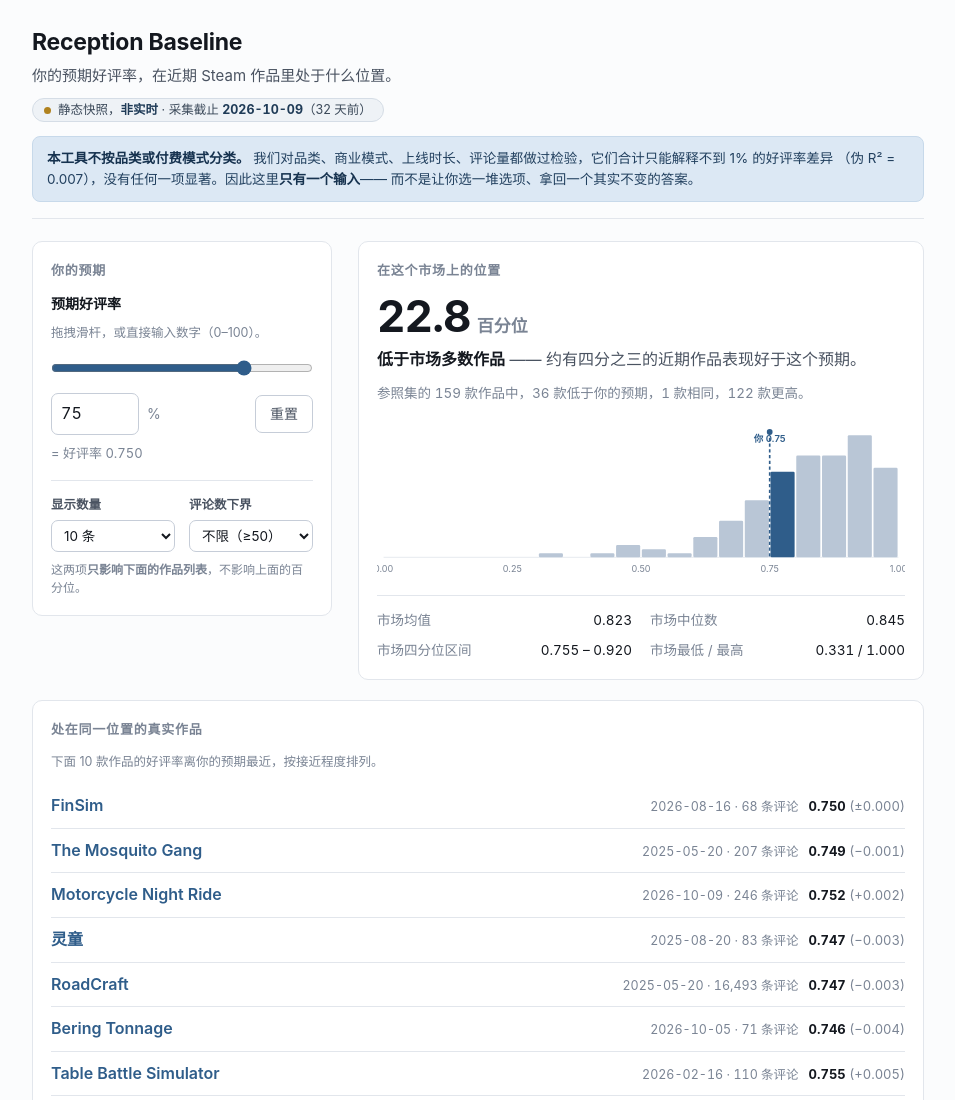
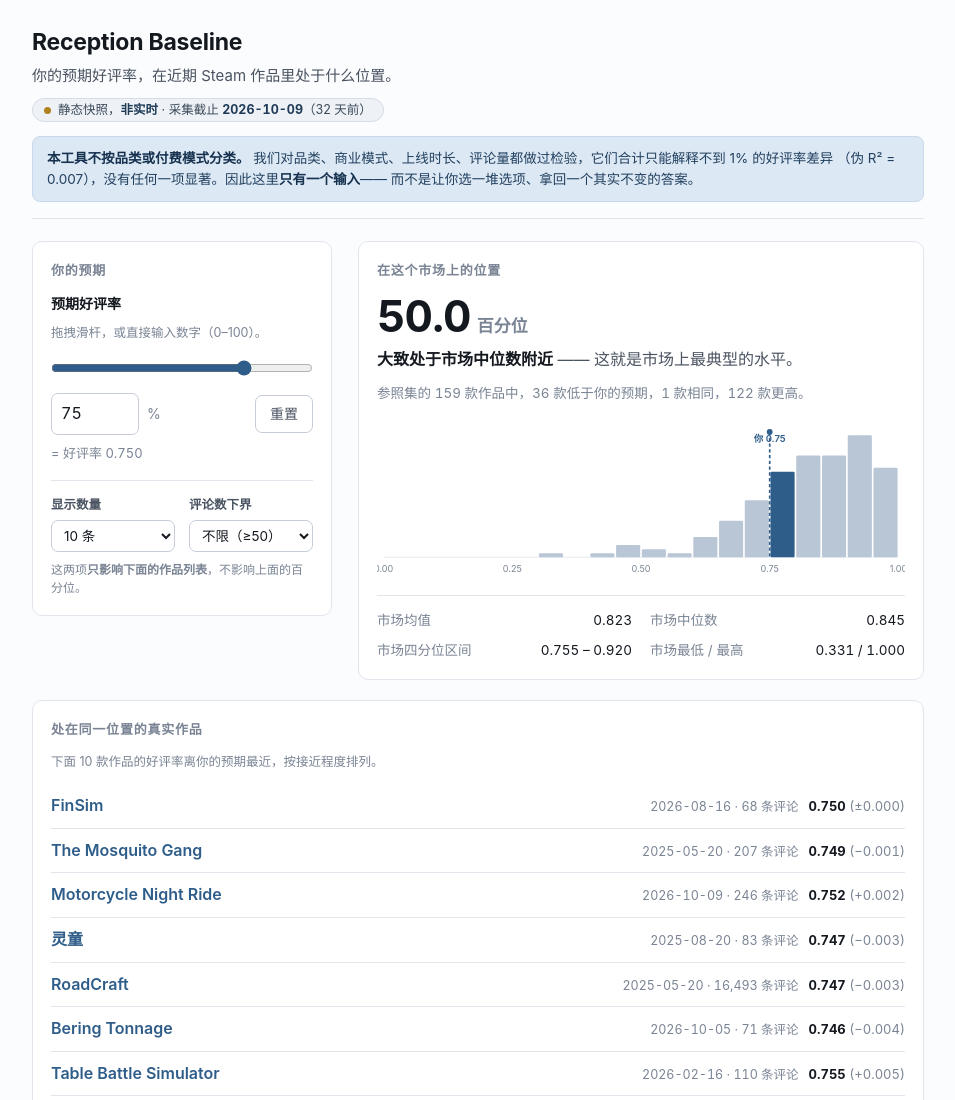
Before and after one commit to 706617514-blip/COMM7660-CaoYuquan-ReceptionBaseline, a plain HTML site: page product/index.html in a window 1280 px wide. Shown: the top 1100 px of the page, without its empty margins (162-1117 px from the left). Drawn offline with Linux system fonts and the light colour scheme.

Commit message:
defect: percentile stops responding in the middle of the range (DELIBERATE)
Injected on purpose for the blocked-failure demonstration required by the brief.
product/index.html percentileOf() returns a constant 50 for inputs between 0.5 and 0.9,
so the tool's central monotonicity claim no longer holds.

This must NOT be merged. The PR exists to show the required check refusing it.

```diff
--- a/product/index.html
+++ b/product/index.html
@@ -267,6 +267,10 @@
   /* 百分位：把输入值线性插值到排序位置上，再换算为 0–100。
      该定义在整个输入区间上严格单调递增——输入变大，百分位一定变大。 */
   function percentileOf(v) {
+    // DEFECT (deliberate, for the blocked-failure demonstration):
+    // the percentile stops responding in the middle of the input range.
+    if (v > 0.5 && v < 0.9) return 50;
+
     if (N === 1) return 50;
     if (v <= RATES[0]) return 0;
     if (v >= RATES[N - 1]) return 100;
```
